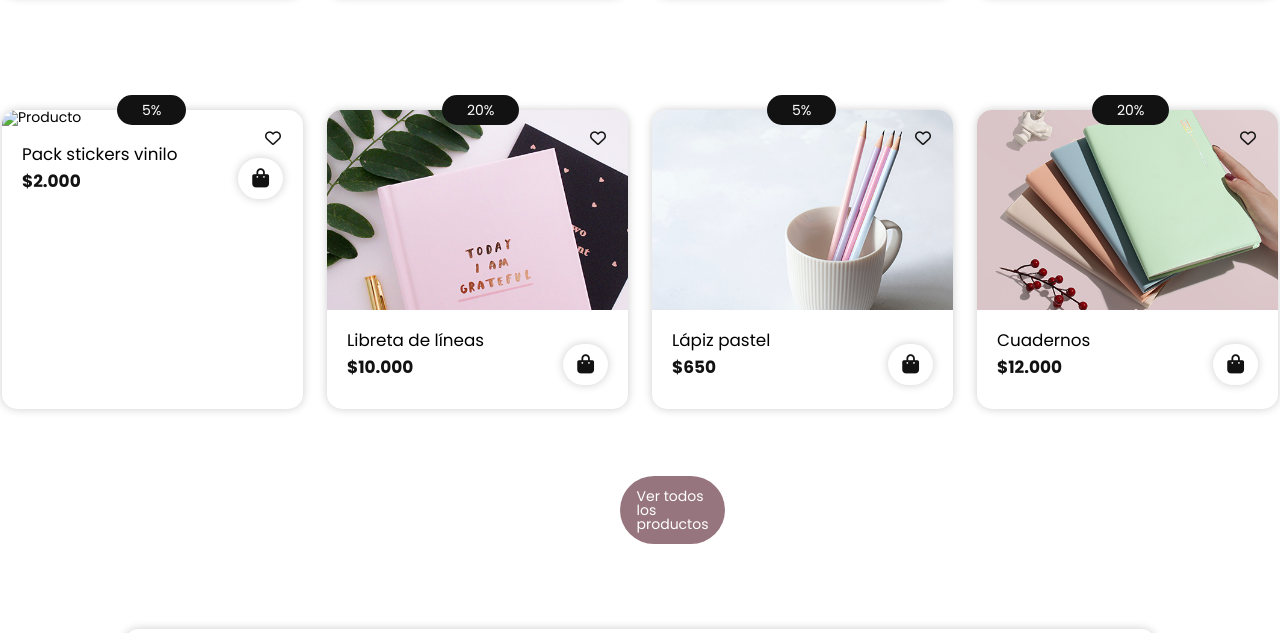
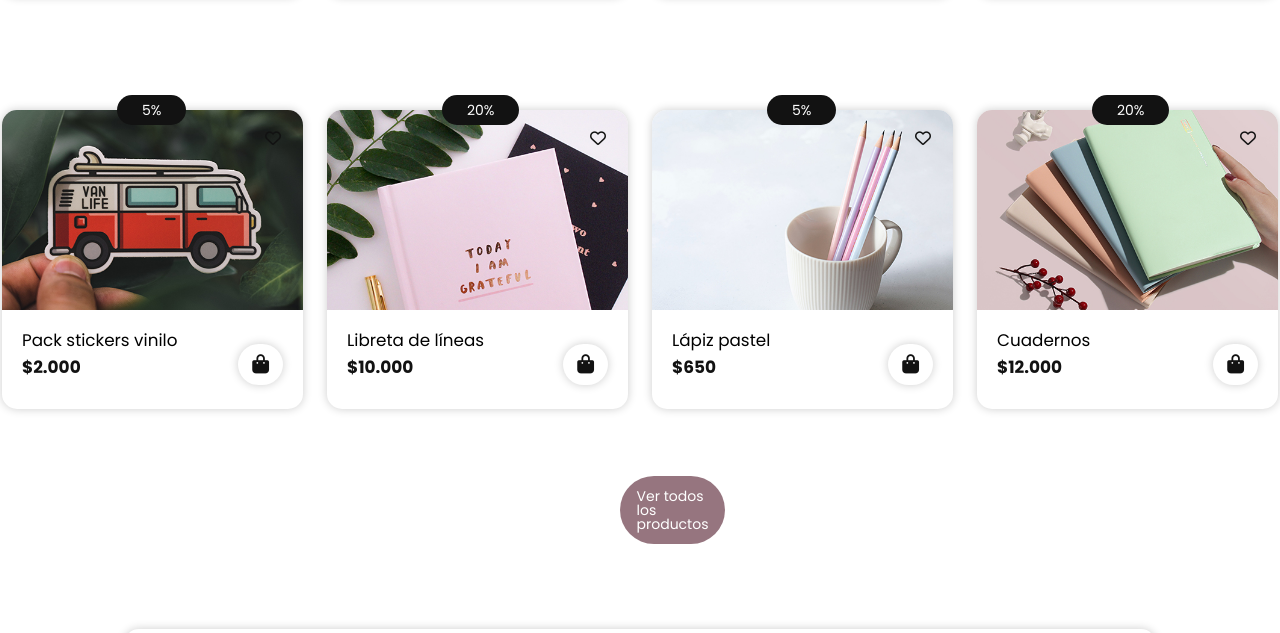
Before and after one commit to Yponce01/Movau, a plain HTML site: page index.html in a window 1280 px wide. Shown: the part 1288-1921 px from the top of the page. Drawn offline with nearby package versions, Linux system fonts and the light colour scheme.

Commit message:
Update index.html
last check

```diff
--- a/index.html
+++ b/index.html
@@ -115,7 +115,7 @@
                     </div>
                     <div class="tarjeta">
                         <a href="#" class="heart"><i class="fa-regular fa-heart"></i></a>
-                        <img class="imagen" src="Assets/images/sti" alt="Producto">
+                        <img class="imagen" src="Assets/images/stickers.jpg" alt="Producto">
                         <div class="contenido">
                             <div class="titulo">Pack stickers vinilo</div>
                             <div class="precio">
```
